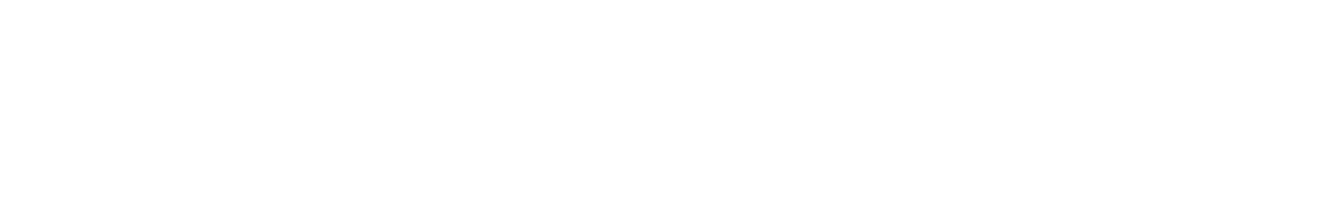
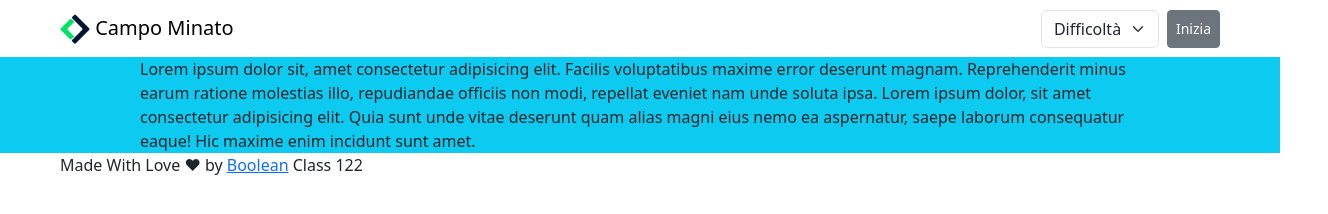
Before and after one commit to MatteoGiunta97/js-campominato-grid, a plain HTML site: page index.html in a window 1280 px wide. Shown: the whole page, 1328 px wide, since content can reach past the window. Drawn offline with nearby package versions, Linux system fonts and the light colour scheme.

Commit message:
feat: add html content

```diff
--- a/css/style.css
+++ b/css/style.css
@@ -0,0 +1,3 @@
+.ms-width {
+    max-width: 1000px;
+}
--- a/index.html
+++ b/index.html
@@ -10,11 +10,38 @@
     <title>Campo Minato</title>
 </head>
 <body>
-
-
-
-
-
+    <header>
+        <nav class="navbar bg-body-primary mx-5">
+            <div class="container-fluid">
+                <a class="navbar-brand" href="#">
+                    <img src="img/boolean-logo.png" alt="Logo" width="30" height="30" class="d-inline-block align-text-top">
+                    Campo Minato
+                </a>
+                <span class="d-flex align-text-top">
+                    <select class="form-select me-2" aria-label="Default select example">
+                        <option selected>Difficoltà</option>
+                        <option value="1">Facile</option>
+                        <option value="2">Media</option>
+                        <option value="3">Difficile</option>
+                    </select>
+                    <button type="button" class="btn btn-secondary btn-sm">Inizia</button>
+                </span>
+            </div>
+        </nav>
+    </header>
+    <main class="bg-info">
+        <div class="container-fluid">
+           <div class="mx-auto ms-width">
+            Lorem ipsum dolor sit, amet consectetur adipisicing elit. Facilis voluptatibus maxime error deserunt magnam. Reprehenderit minus earum ratione molestias illo, repudiandae officiis non modi, repellat eveniet nam unde soluta ipsa.
+            Lorem ipsum dolor, sit amet consectetur adipisicing elit. Quia sunt unde vitae deserunt quam alias magni eius nemo ea aspernatur, saepe laborum consequatur eaque! Hic maxime enim incidunt sunt amet.
+           </div>
+        </div>
+    </main>
+    <footer>
+        <div class="container-fluid mx-5">
+            <span>Made With Love &hearts; by <a href="#">Boolean</a> Class 122</span>
+        </div>
+    </footer>
     <!-- BOOTSTRAP JS -->
     <script src="https://cdn.jsdelivr.net/npm/bootstrap@5.3.3/dist/js/bootstrap.bundle.min.js" integrity="sha384-YvpcrYf0tY3lHB60NNkmXc5s9fDVZLESaAA55NDzOxhy9GkcIdslK1eN7N6jIeHz" crossorigin="anonymous"></script>
     <!-- MY JS -->
```
Also changed, not shown: img/boolean-logo.png (added).
